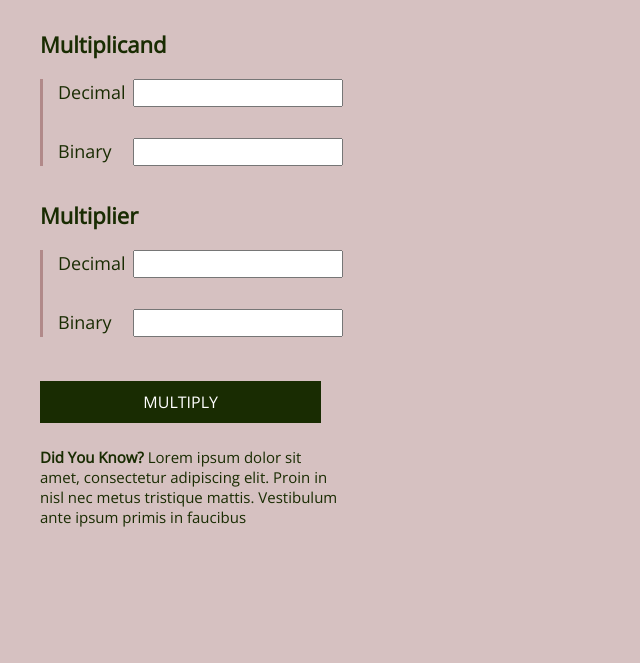
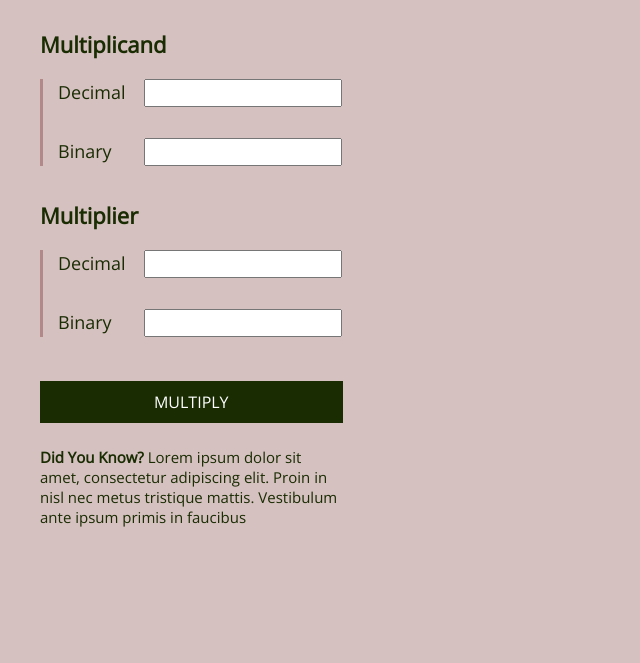
Before and after one commit to memgonzales/binary-multiplication, a PHP site: page / in a window 1280 px wide. Shown: the part 57-720 px from the top of the page, without its empty margins (0-640 px from the left). Run offline with PHP 8.4, Linux system fonts and the light colour scheme.

Commit message:
Fix alignment of input boxes and submit button

```diff
--- a/style/workspace.css
+++ b/style/workspace.css
@@ -48,8 +48,21 @@
     padding-bottom: 10px;
 }
 
+#multiplicand-dec, #multiplicand-bin, #multiplier-dec, #multiplier-bin {
+    width: calc(100% - 12px);
+}
+
 .input-container {
     border-left: 3px solid var(--gray-emphasis);
+    width: 100% !important;
+    padding: 0px;
+    display: table;
+}
+
+.input-container p {
+    display: table-row;
+    padding: 0px;
+    width: 100%;
 }
 
 #multiply-div {
@@ -63,7 +76,7 @@
 }
 
 #multiply {
-    width: 93%;
+    width: 100%;
 }
 
 #trivia-div {
```
